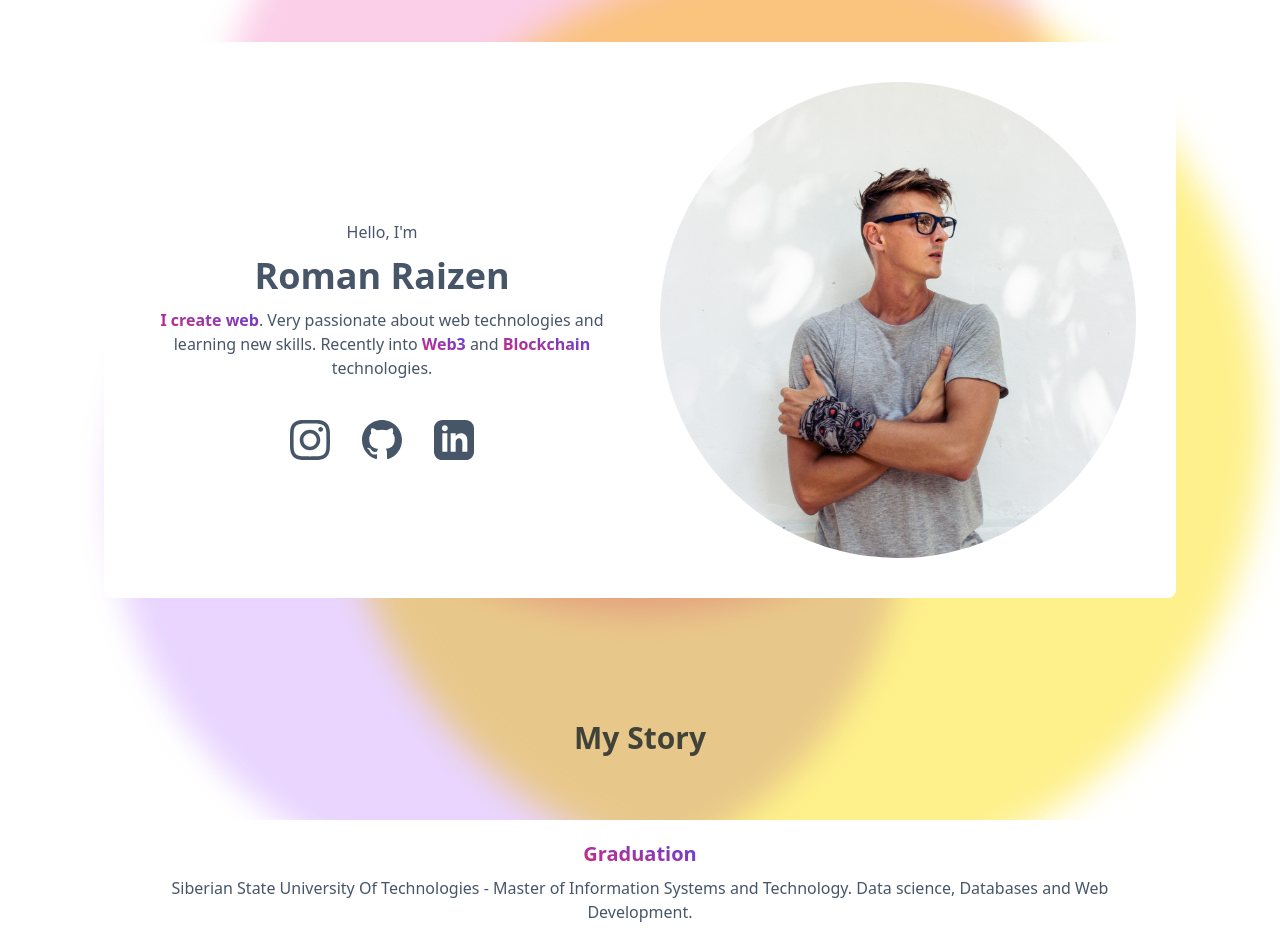
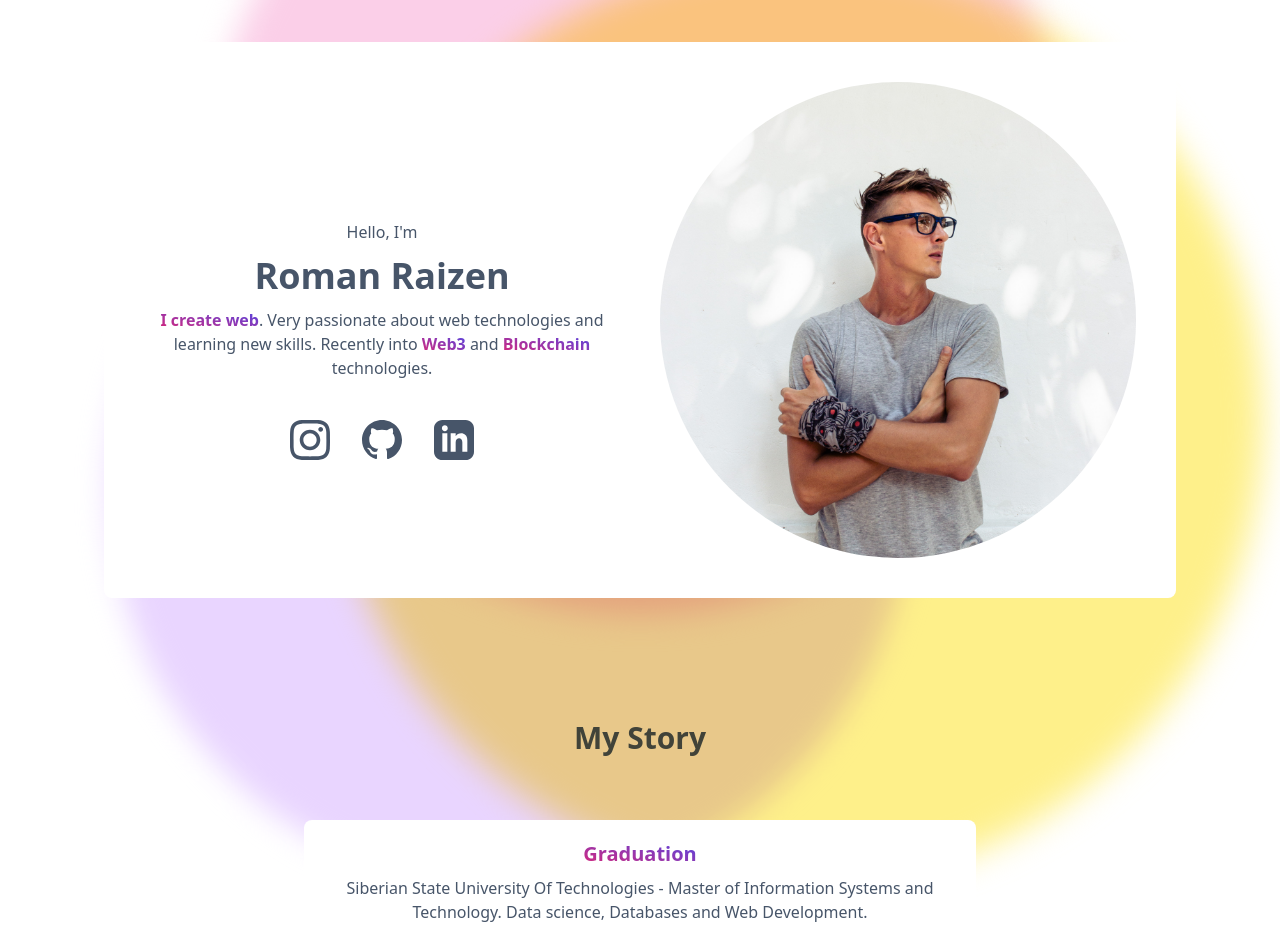
Before and after one commit to roman-raizen/rizn.me, a Next.js app: page / in a window 1280 px wide. Shown: the top 952 px of the page. Built offline with nearby package versions, Linux system fonts and the light colour scheme.

Commit message:
Storyline chapters adjusting

```diff
--- a/scenes/Home/components/Story.js
+++ b/scenes/Home/components/Story.js
@@ -30,13 +30,15 @@ const Timeline = ({ children }) => {
 
 const Chapter = ({title, children}) => {
   return (
-    <div className="p-5 text-center bg-white">
+    <div className="flex justify-center my-12">
+      <div className="max-w-2xl p-5 text-center bg-white rounded-lg">
         <h2 className="text-xl">
           <Highlight>{title}</Highlight>
         </h2>
         <p className="my-2">
           {children}
         </p>
+      </div>
     </div>
   )
 }
```
Lines whose indentation alone changed are shown as unchanged.
